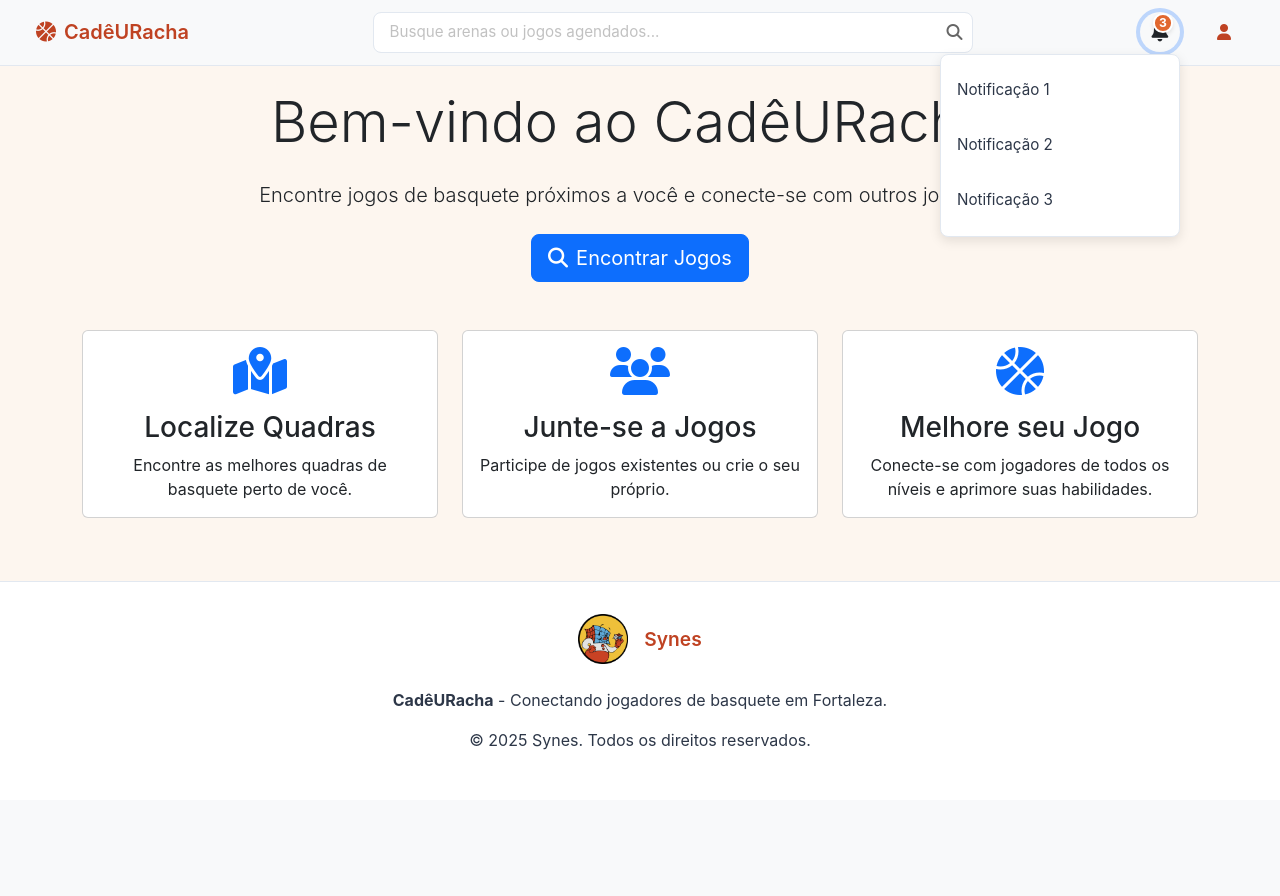
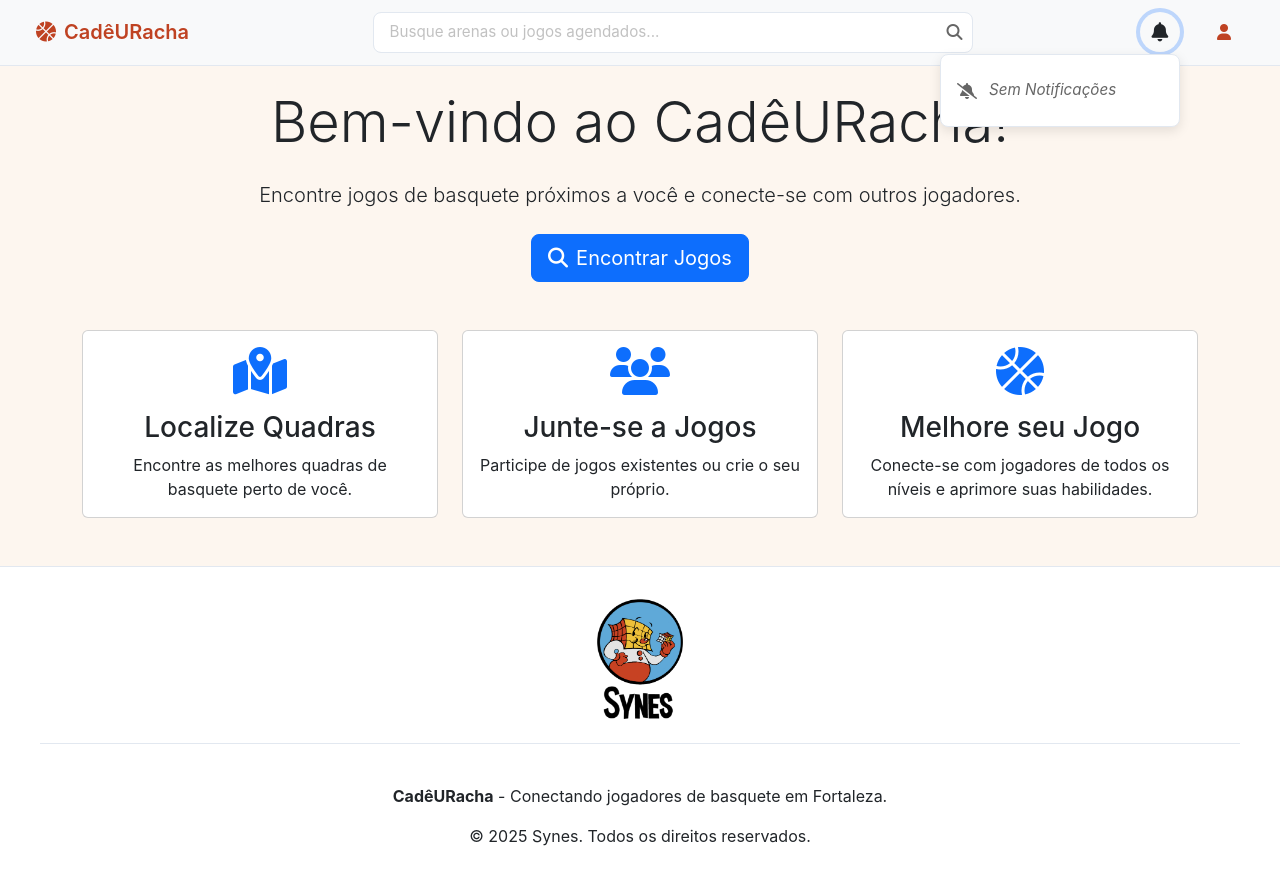
Before and after one commit to Syne-s/CadeURacha, a Django app: page / in a window 1280 px wide, after a click that opens the changed part. Before the commit the page ends 750 px from the top, so only its background shows below. Run offline with Django 5.2, Linux system fonts and the light colour scheme; the visitor is signed in with stand-in values (Sample User, id 1); some libraries are stand-ins or nearby versions.

Commit message:
adição nova logo, mudanças no footer, alteração na visualização no sidebar do mapa

```diff
--- a/app_synes/templates/app_synes/base.html
+++ b/app_synes/templates/app_synes/base.html
@@ -330,19 +330,22 @@
             gap: 1rem;
             color: var(--primary-color);
             font-weight: 600;
+            padding-bottom: 1.5rem;
+            border-bottom: 1px solid var(--border-color);
+            width: 100%;
+            justify-content: center;
         }
 
         .footer-logo img {
-            width: 50px;
-            height: 50px;
+            width: 120px;
+            height: 120px;
             object-fit: contain;
         }
 
         .footer-text {
             text-align: center;
-            color: var(--text-color);
-            font-size: 1rem;
-            line-height: 1.5;
+            width: 100%;
+            padding-top: 1rem;
         }
 
         @media (max-width: 768px) {
@@ -491,10 +494,17 @@
 
         /* Estilização para mensagem de nenhuma notificação */
         .dropdown-item.no-notifications {
+            display: flex;
+            align-items: center;
+            gap: 0.75rem;
             color: #666;
-            text-align: center;
-            justify-content: center;
+            padding: 0.75rem 1rem;
             font-style: italic;
+        }
+
+        .dropdown-item.no-notifications i {
+            font-size: 1rem;
+            color: #666;
         }
 
         /* Responsividade para telas menores */
@@ -623,13 +633,15 @@
                         <a class="nav-link dropdown-toggle nav-icon" href="#" id="notificationDropdown" role="button" data-bs-toggle="dropdown" aria-expanded="false">
                             <div class="notification-icon">
                                 <i class="fas fa-bell"></i>
-                                <div class="notification-badge">3</div>
                             </div>
                         </a>
                         <ul class="dropdown-menu dropdown-menu-end" aria-labelledby="notificationDropdown">
-                            <li><a class="dropdown-item" href="#">Notificação 1</a></li>
-                            <li><a class="dropdown-item" href="#">Notificação 2</a></li>
-                            <li><a class="dropdown-item" href="#">Notificação 3</a></li>
+                            <li>
+                                <div class="dropdown-item no-notifications">
+                                    <i class="fas fa-bell-slash"></i>
+                                    <span>Sem Notificações</span>
+                                </div>
+                            </li>
                         </ul>
                     </div>
                     <!-- Ícone/Menu do usuário -->
@@ -669,8 +681,7 @@
     <footer class="footer">
         <div class="footer-content">
             <div class="footer-logo">
-                <img src="{% static 'app_synes/images/synes.png' %}" alt="Synes Logo" class="synes-logo">
-                <span style="font-size: 1.2rem;">Synes</span>
+                <img src="{% static 'app_synes/images/synes-logo.png' %}" alt="Synes Logo" class="synes-logo">
             </div>
             <div class="footer-text">
                 <p><strong>CadêURacha</strong> - Conectando jogadores de basquete em Fortaleza.</p>
```
Also changed, not shown: app_synes/templates/app_synes/map.html (+133 -30 lines), app_synes/static/app_synes/images/synes-logo.png (added).
